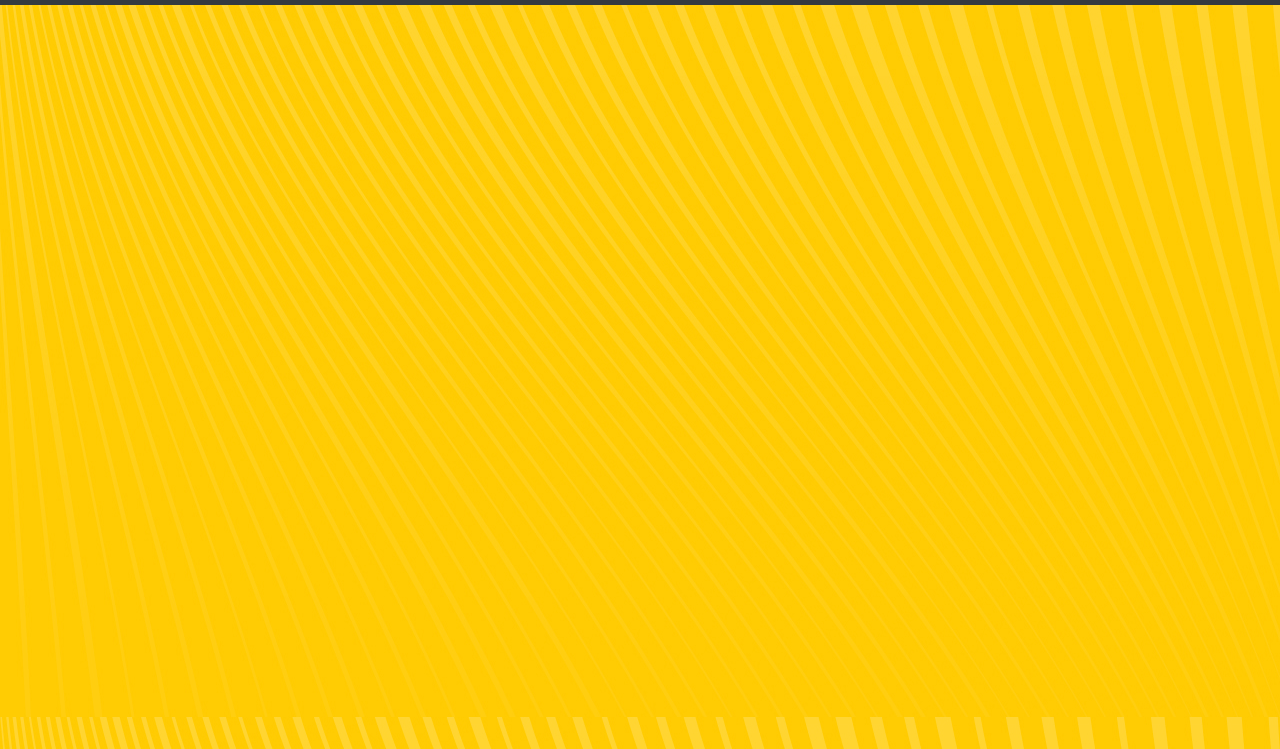
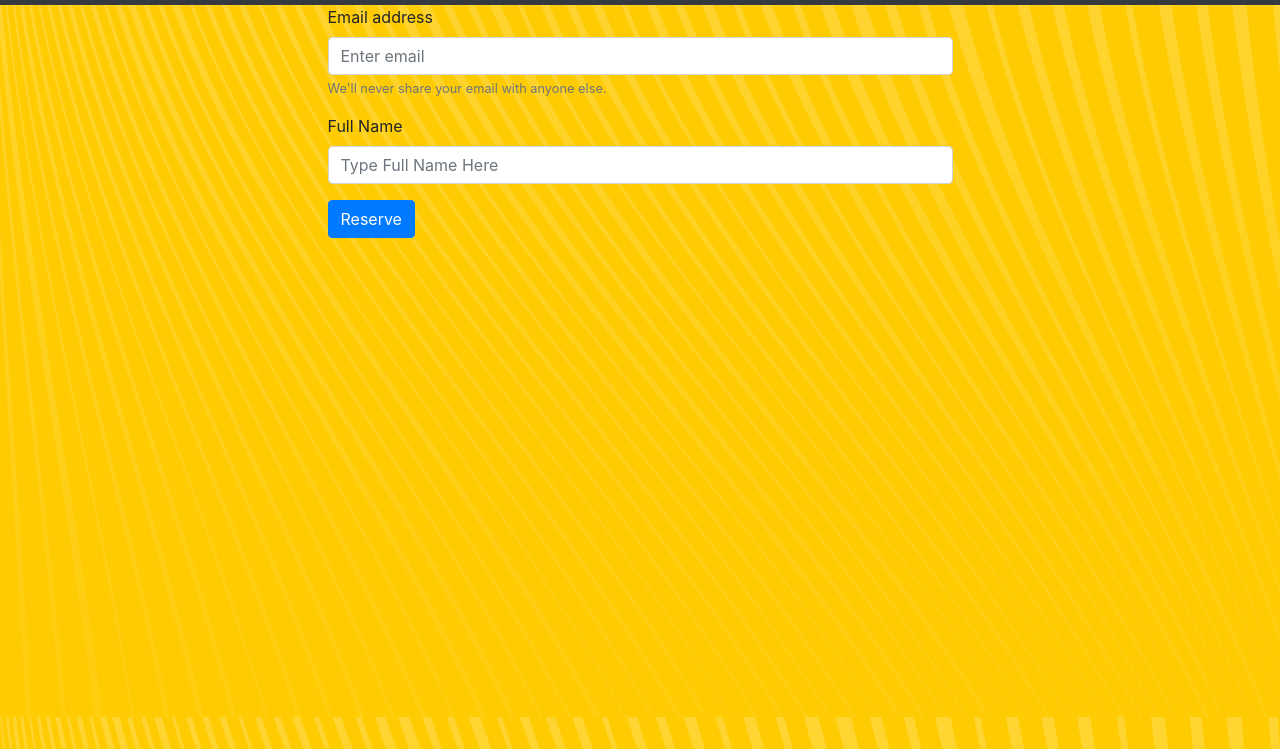
Before and after one commit to patrickvenkat/HotRestaurant, a plain HTML site: page reservation.html in a window 1280 px wide. Shown: the part 51-800 px from the top of the page. Drawn offline with nearby package versions, Linux system fonts and the light colour scheme.

Commit message:
added a form to the reservations page

```diff
--- a/reservation.html
+++ b/reservation.html
@@ -32,6 +32,27 @@
     </nav>
     <!--Nav Bar End-->
     <!--Start Bootstrap Container-->
+<div class="Container">
+    <div class="row">
+        <div class="col-md-3"></div>
+        <div class="col-md-6">
+            <form>
+              <div class="form-group">
+                <label for="exampleInputEmail1">Email address</label>
+                <input type="email" class="form-control" id="exampleInputEmail1" aria-describedby="emailHelp" placeholder="Enter email">
+                <small id="emailHelp" class="form-text text-muted">We'll never share your email with anyone else.</small>
+              </div>
+              <div class="form-group">
+                <label for="name">Full Name</label>
+                <input type="name" class="form-control" id="reservationName" placeholder="Type Full Name Here">
+              </div>
+              <button type="submit" id="reservationCheck" class="btn btn-primary">Reserve</button>
+            </form>
+        </div>
+        <div class="col-md-3"></div>
+    </div>
+
+</div>
 
 
 <script src="https://cdnjs.cloudflare.com/ajax/libs/jquery/3.2.1/jquery.min.js"></script>
```
